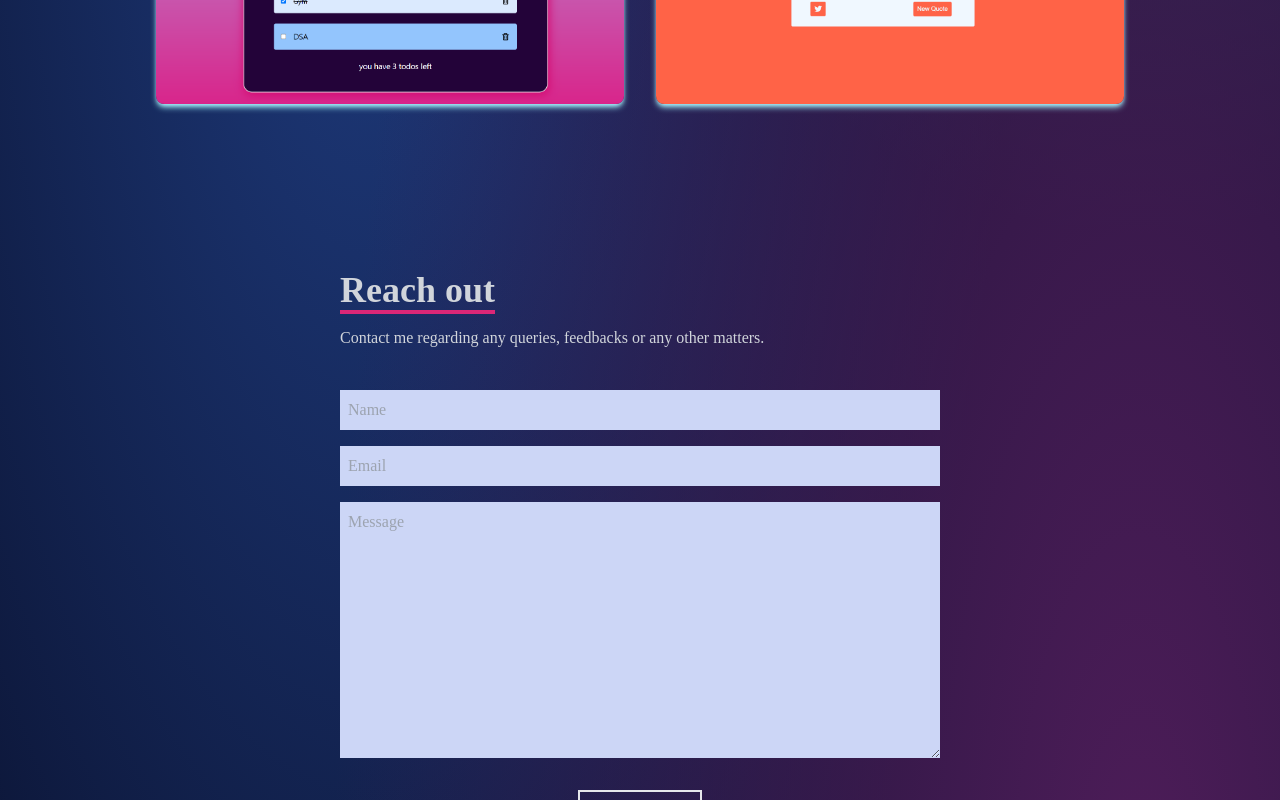
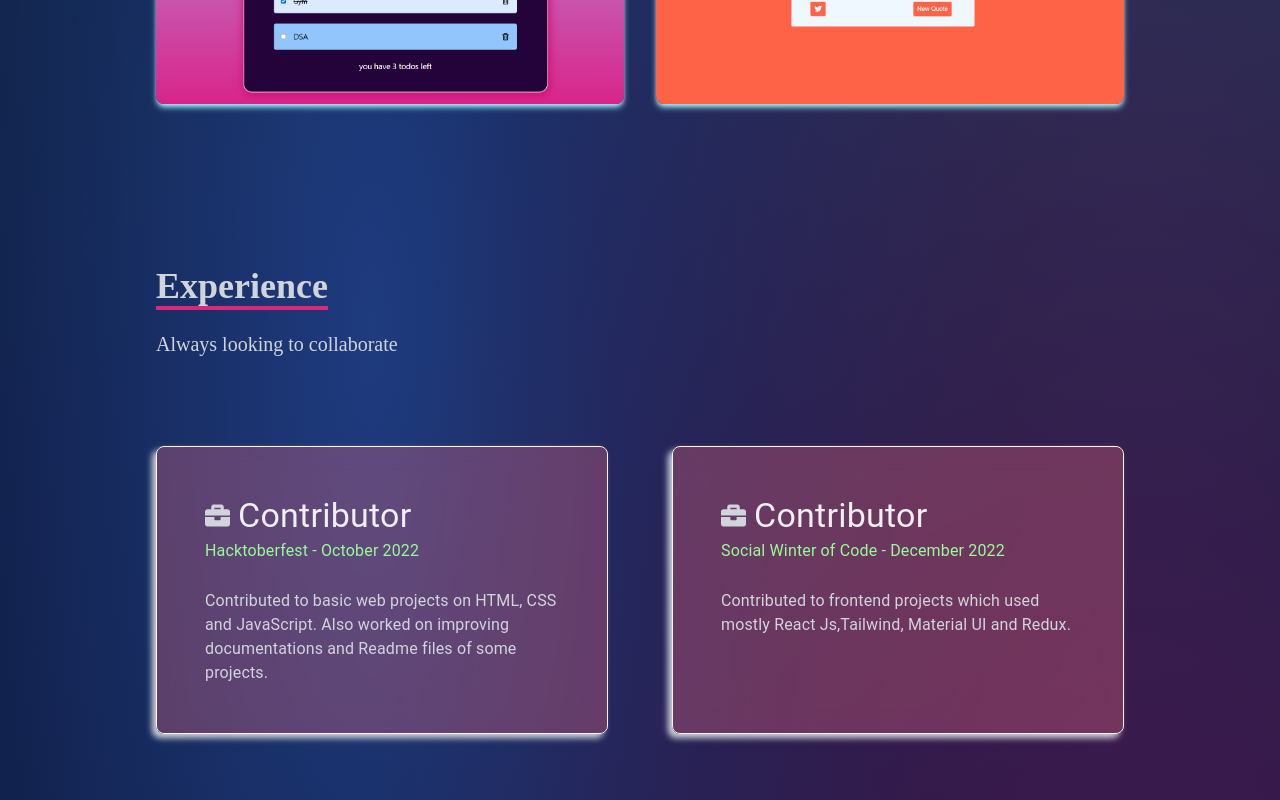
Before and after one commit to ankushroy25/portfolio, a React (Create React App) app: page / in a window 1280 px wide. Shown: the part 2660-3460 px from the top of the page. Built offline with nearby package versions, Linux system fonts and the light colour scheme.

Commit message:
Added experience scetion And updated resume link

```diff
--- a/src/App.js
+++ b/src/App.js
@@ -5,6 +5,7 @@ import Contact from "./components/Contact";
 import Projects from "./components/Projects";
 import Skills from "./components/Skill";
 import ScrollTop from "./components/ScrollToTop";
+import Experience from "./components/Experience";
 
 function App() {
   return (
@@ -14,6 +15,7 @@ function App() {
       <About />
       <Skills />
       <Projects />
+      <Experience />
       <Contact />
       <ScrollTop />
     </div>
--- /dev/null
+++ b/src/components/Experience.jsx
@@ -0,0 +1,61 @@
+import React from "react";
+import { Box, Grid, Typography } from "@mui/material";
+import { FaBriefcase } from "react-icons/fa";
+
+const Experience = () => {
+  return (
+    <div name="experience" className="w-full md:h-screen text-gray-300 ">
+      <div className="max-w-[1000px] mx-auto p-4 flex flex-col justify-center w-full h-full">
+        <div className="">
+          <p className="text-4xl font-bold inline border-b-4 text-gray-300 border-pink-600">
+            Experience
+          </p>
+          <p className="py-6 text-xl">Always looking to collaborate</p>
+          <Box py={8} className="mx-24 md:mx-auto">
+            <Grid container justifyContent="center" spacing={8}>
+              <Grid item xs={12} md={6}>
+                <div className="p-12 h-full w-full bg-rose-400 rounded-lg bg-clip-padding backdrop-filter backdrop-blur-md bg-opacity-30 exp-card">
+                  <Box display="flex" alignItems="center">
+                    <FaBriefcase size={25} className="mr-2" />
+                    <Typography variant="h4" color="ButtonShadow">
+                      Contributor
+                    </Typography>
+                  </Box>
+                  <Typography variant="subtitle1" color="palegreen">
+                    Hacktoberfest - October 2022
+                  </Typography>
+                  <br />
+                  <Typography variant="body1">
+                    Contributed to basic web projects on HTML, CSS and
+                    JavaScript. Also worked on improving documentations and
+                    Readme files of some projects.
+                  </Typography>
+                </div>
+              </Grid>
+              <Grid item xs={12} md={6}>
+                <div className="p-12 h-full w-full bg-rose-400 rounded-lg bg-clip-padding backdrop-filter backdrop-blur-md bg-opacity-30 exp-card">
+                  <Box display="flex" alignItems="center">
+                    <FaBriefcase size={25} className="mr-2" />
+                    <Typography variant="h4" color="ButtonShadow">
+                      Contributor
+                    </Typography>
+                  </Box>
+                  <Typography variant="subtitle1" color="palegreen">
+                    Social Winter of Code - December 2022
+                  </Typography>
+                  <br />
+                  <Typography variant="body1">
+                    Contributed to frontend projects which used mostly React
+                    Js,Tailwind, Material UI and Redux.
+                  </Typography>
+                </div>
+              </Grid>
+            </Grid>
+          </Box>
+        </div>
+      </div>
+    </div>
+  );
+};
+
+export default Experience;
--- a/src/index.css
+++ b/src/index.css
@@ -51,3 +51,13 @@
   font-size: 80px;
   color: rgb(157, 225, 255);
 }
+
+.exp-card:hover {
+  box-shadow: -12px 12px 8px 0px;
+  transform: translate(10px, -10px);
+  transition: 0.5s;
+}
+.exp-card {
+  border: 0.5px solid seashell;
+  box-shadow: -4px 4px 6px 0px;
+}
```
Also changed, not shown: 1 other file (tests, documents, lock files or other folders).
